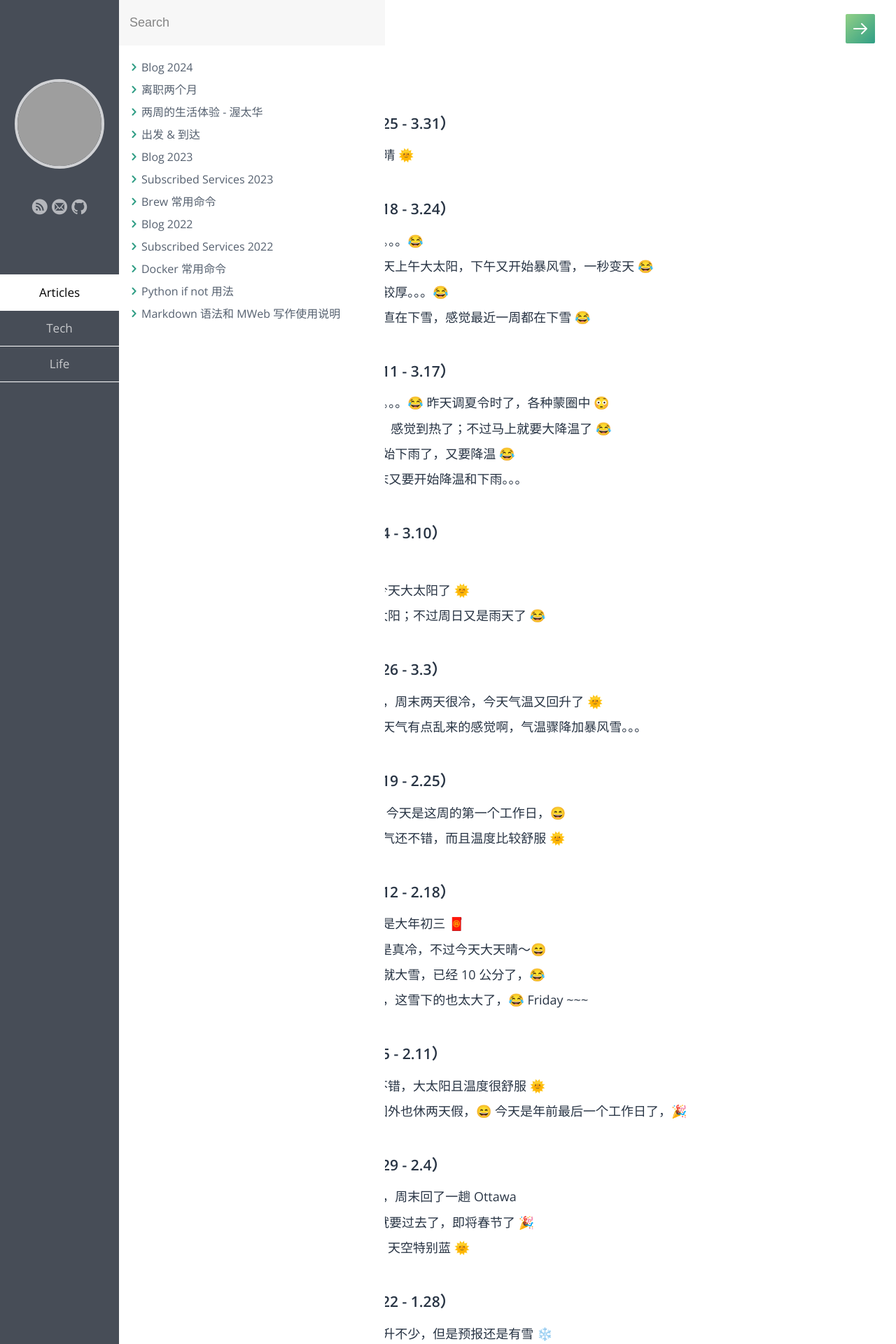
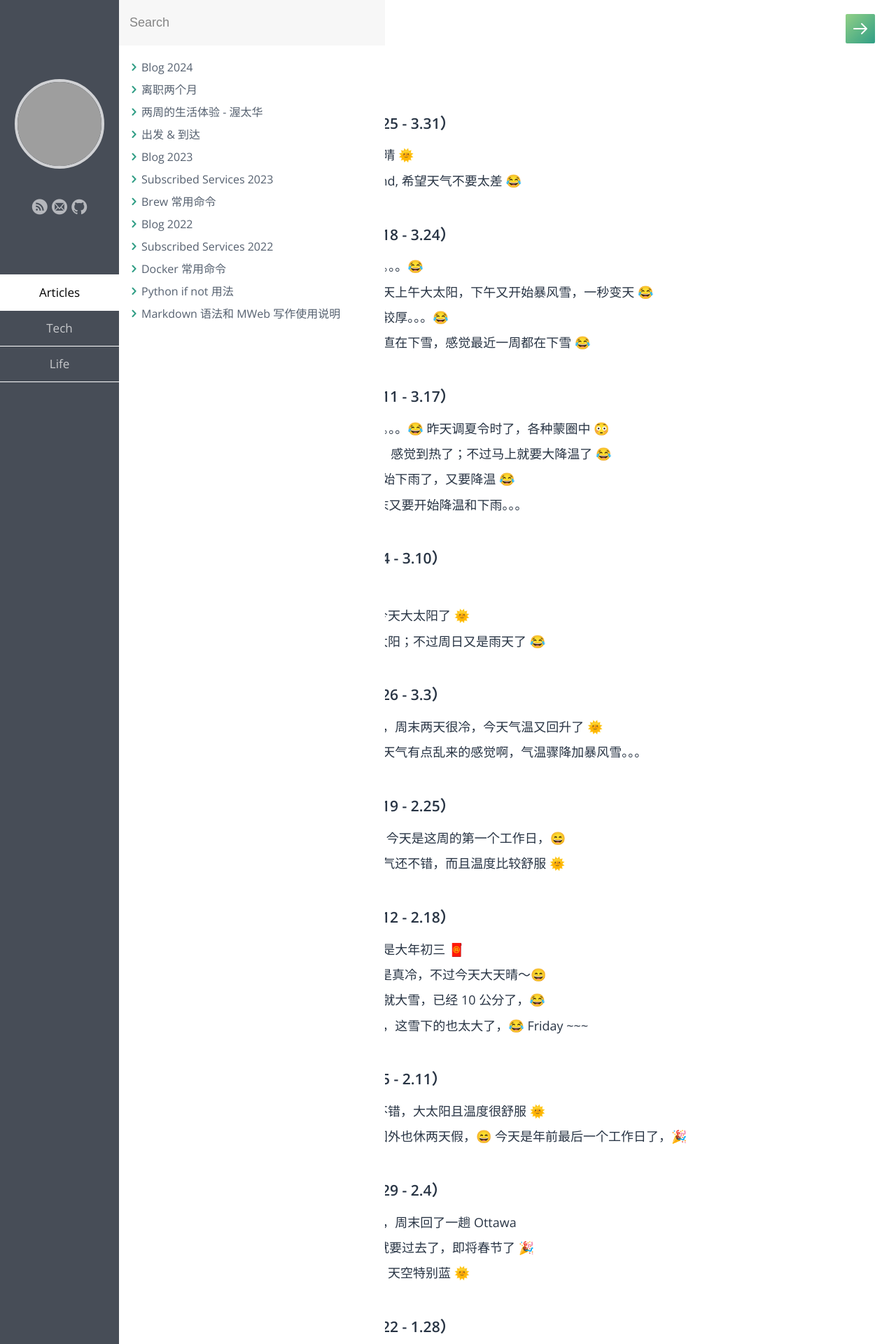
Before and after one commit to samxupeiran/samxupeiran.github.io, a Jekyll site: the page built from _posts/life/2024-01-02-my-blog.md, in a window 1280 px wide. Shown: the top 1920 px of the page at 70% size. Built offline with Jekyll 4.4.1, drawn with Linux system fonts in a browser that asks for light colours; some web fonts are replaced; grey boxes are pictures that could not be loaded.

Commit message:
feat: add weekly blog 3/28

```diff
--- a/_posts/life/2024-01-02-my-blog.md
+++ b/_posts/life/2024-01-02-my-blog.md
@@ -8,6 +8,7 @@ tags: Blog
 
 - ### 2024 年 3 月 第 4 周（3.25 - 3.31）
      - 3.25 这周要回温，今天天晴 🌞
+     - 3.28 明天是 Long weekend, 希望天气不要太差 😂
 
 - ### 2024 年 3 月 第 3 周（3.18 - 3.24）
      - 3.18 这周温度又到零下了。。。😂
```
